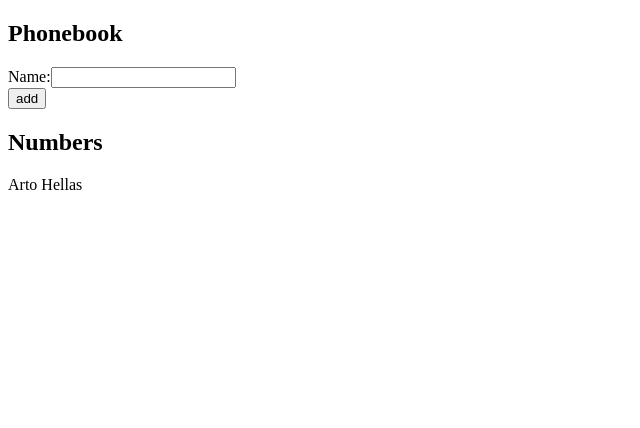
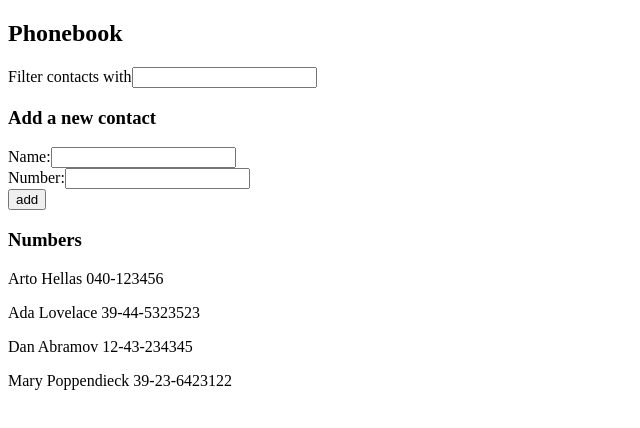
Before and after one commit to TiiTro/fullstackopen_2019, a React (Create React App) app in the folder Osa_2/puhelinluettelo/: page / in a window 1280 px wide. Shown: the top 428 px of the page, without its empty margins (0-640 px from the left). Built offline with nearby package versions, Linux system fonts and the light colour scheme; the HTML template or start-up script is replaced by a standard one.

Commit message:
Assignments 2.8-2.9, part of 2.10

```diff
--- a/Osa_2/puhelinluettelo/src/App.js
+++ b/Osa_2/puhelinluettelo/src/App.js
@@ -1,20 +1,56 @@
-import React, { useState } from 'react'
+import React, { useState } from 'react';
+import Contact from './components/Contact';
+import FilterForm from './components/FilterForm';
 
 const App = () => {
-  const [ persons, setPersons] = useState([
-    { name: 'Arto Hellas' }
+  const [persons, setPersons] = useState([
+    { name: 'Arto Hellas', number: '040-123456' },
+    { name: 'Ada Lovelace', number: '39-44-5323523' },
+    { name: 'Dan Abramov', number: '12-43-234345' },
+    { name: 'Mary Poppendieck', number: '39-23-6423122' }
   ])
   const [ newName, setNewName ] = useState('')
+  const [ newNumber, setNewNumber ] = useState('')
+  const [ filter, setFilter ] = useState('')
 
-  const addName = (event) => {
+  const handleFilter = (event) => {
+    setFilter(event.target.value);
+    console.log(filter);
+  }
+
+  let filteredContacts = persons.filter(
+    (person) => {
+      return person.name.toLowerCase().indexOf(filter.toLowerCase()) !== -1;
+    }
+  );
+
+  const addInfo = (event) => {
     event.preventDefault();
-    console.log('Lisätään:', newName);
+    console.log('Lisätään:', newName, newNumber);
     const contactObject = {
       name: newName,
+      number: newNumber
     }
 
+    // console.log(persons);
+
+    // function removeDuplicates(persons) {
+    //   let unique = {};
+    //   persons.forEach(function(p) {
+    //     person.name === contactObject.name ?
+    //   })
+    // }
+
+    // persons.forEach(function(person){
+    //   console.log(person.name, contactObject.name);
+    //   person.name === contactObject.name ?
+    //     setPersons(persons)
+    //     window.alert(`${person.name} is already added to the phonebook`)
+    //     : setPersons(persons.concat(contactObject));
+    // })
     setPersons(persons.concat(contactObject));
     setNewName('');
+    setNewNumber('')
   }
 
   const handleNewName = (event) => {
@@ -22,24 +58,31 @@ const App = () => {
     setNewName(event.target.value);
   }
 
+  const handleNewNumber = (event) => {
+    console.log(event.target.value);
+    setNewNumber(event.target.value);
+  }
+
   console.log(persons);
 
-  const Contact = (props) => (
-    <div>
-      <p>{props.name}</p>
-    </div>
-  )
-
-  const contacts = () => persons.map(person =>
+  const contacts = () => filteredContacts.map(person =>
     <Contact
       key={person.name}
-      name={person.name}/>
+      name={person.name}
+      number={person.number}
+    />
   )
 
   return (
     <div>
       <h2>Phonebook</h2>
-      <form onSubmit={addName}>
+        <FilterForm
+          labelText={'Filter contacts with'}
+          value={filter}
+          onChange={handleFilter}
+        />
+      <h3>Add a new contact</h3>
+      <form onSubmit={addInfo}>
         <div>
           <label>
             Name:
@@ -48,12 +91,20 @@ const App = () => {
               onChange={handleNewName}
             />
           </label>
+          <br />
+          <label>
+            Number:
+            <input
+              value={newNumber}
+              onChange={handleNewNumber}
+            />
+          </label>
         </div>
         <div>
           <button type="submit">add</button>
         </div>
       </form>
-      <h2>Numbers</h2>
+      <h3>Numbers</h3>
       <div>
         {contacts()}
       </div>
--- /dev/null
+++ b/Osa_2/puhelinluettelo/src/components/Contact.js
@@ -0,0 +1,12 @@
+import React from 'react';
+
+const Contact = (props) => {
+  return(
+    <div>
+      <p>{props.name} {props.number}</p>
+    </div>
+  )
+}
+
+
+export default Contact;
--- /dev/null
+++ b/Osa_2/puhelinluettelo/src/components/FilterForm.js
@@ -0,0 +1,17 @@
+import React from 'react';
+
+const FilterForm = (props) => {
+  return(
+    <div>
+      <label>
+        {props.labelText}
+        <input
+          value={props.value}
+          onChange={props.onChange}
+        />
+      </label>
+    </div>
+  )
+}
+
+export default FilterForm;
```
